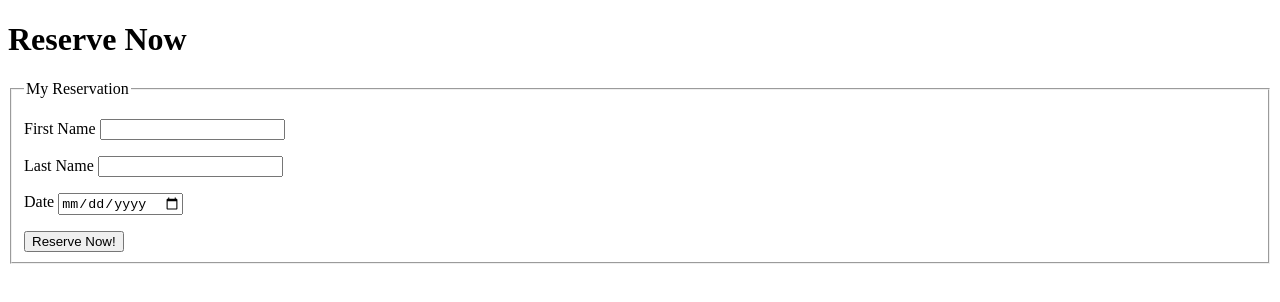
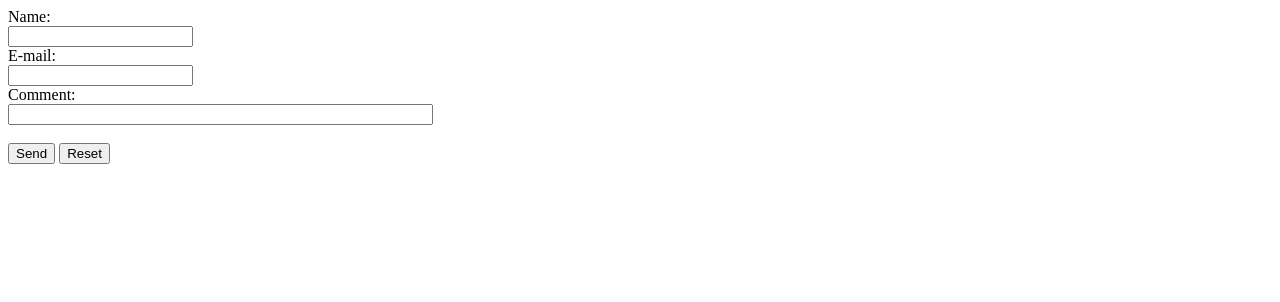
Before and after one commit to spatankar/TinoWebDev, a plain HTML site: page index.html in a window 1280 px wide. Drawn offline with Linux system fonts and the light colour scheme.

```diff
--- a/index.html
+++ b/index.html
@@ -1,45 +1,24 @@
 <!DOCTYPE html>
 <html>
 	<head>
-		<title>Reserve</title>
+		<title>FBLA Website</title>
+		<script src="https://www.gstatic.com/firebasejs/3.6.4/firebase.js"></script>
 	</head>
 
 	<body>
-
-		<h1 id="maintxtelement"></h1>
-		<h1>Reserve Now</h1>
-
-	    <form>
-	      <fieldset>
-	        <legend>My Reservation</legend>
-
-	        <p>
-	          <label>First Name</label>
-	          <input type = "text"
-	                 id = "firstName"/>
-	        </p>
-
-	        <p>
-	          <label>Last Name</label>
-	          <input type = "text"
-	                 id = "lastName"/>
-	        </p>
-
-			<p>
-	          <label>Date</label>
-	          <input type = "date"
-	                 id = "date"/>
-	        </p>
-
-	        <button type="reserve" onclick="reserve()">Reserve Now!</button>
-
-	      </fieldset>
+		<form onSubmit="request()">
+		Name:<br>
+		<input id="username" type="text" name="name"><br>
+		E-mail:<br>
+		<input id="emailAddress" type="text" name="mail"><br>
+		Comment:<br>
+		<input id="commentText" type="text" name="comment" size="50"><br><br>
+		<input type="submit" value="Send">
+		<input type="reset" value="Reset">
 		</form>
 
+		<script type="text/javascript">
 
-		<script src="https://www.gstatic.com/firebasejs/3.6.4/firebase.js"></script>
-
-		<script>
 			 // Initialize Firebase
 			  var config = {
 			    apiKey: "AIzaSyAjy805xy4INhpjI2oy6kOgY8u9P2vqhTM",
@@ -50,24 +29,26 @@
 			  };
 			  firebase.initializeApp(config);
 
-			//var item = document.getElementById('maintxtelement');
+			  //var item = document.getElementById('joe');
+			  //dbRef.on('value', snap => item.innerText = snap.val());
 
-			var database = firebase.database();
+			  function request(){
+			  	var userID = document.getElementById('username').value;
+			  	var mailAddress = document.getElementById('emailAddress').value;
+			  	var comText = document.getElementById('commentText').value;
+			  	console.log("Name:" + userID + "  Address: " + mailAddress + "  Comment: " + comText);
+			  	post(userID, mailAddress, comText);
+			  }
 
-			function reserve(){
-				var firstName = document.getElementById('firstName').value;
-				var lastName = document.getElementById('lastName').value;
-				var date = document.getElementById('date').value;
+			  function post(name, mailadrs, cmnt){
+			  		var firebaseRef = firebase.database().ref();
+			  		firebaseRef.child(name).set({
+			  			username: name,
+			  			mail: mailadrs
+			  			//username: cmnt
+			  		});
+			  }
 
-				console.log(firstName);
-				console.log(lastName);
-				console.log(date);
-				//var title = $("#post-title").text();
-	    		//var post = $("#post-content").text();
-	    		//var date = Date();
-
-	    		const dbRef = firebase.database().ref().child('text');
-				//dbRef.on('value', snap => {firstName = JSON.stringify(snap.val(), null, 3)});
 		</script>
 
 	</body>
```
Also changed, not shown: 1 other file. Lines whose indentation alone changed are shown as unchanged.
